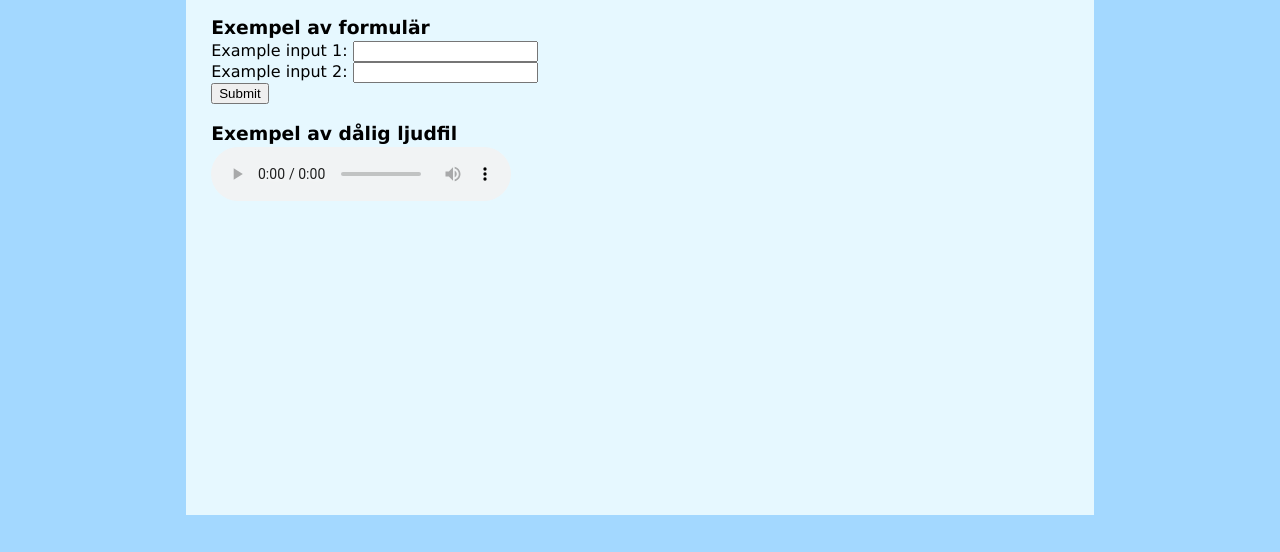
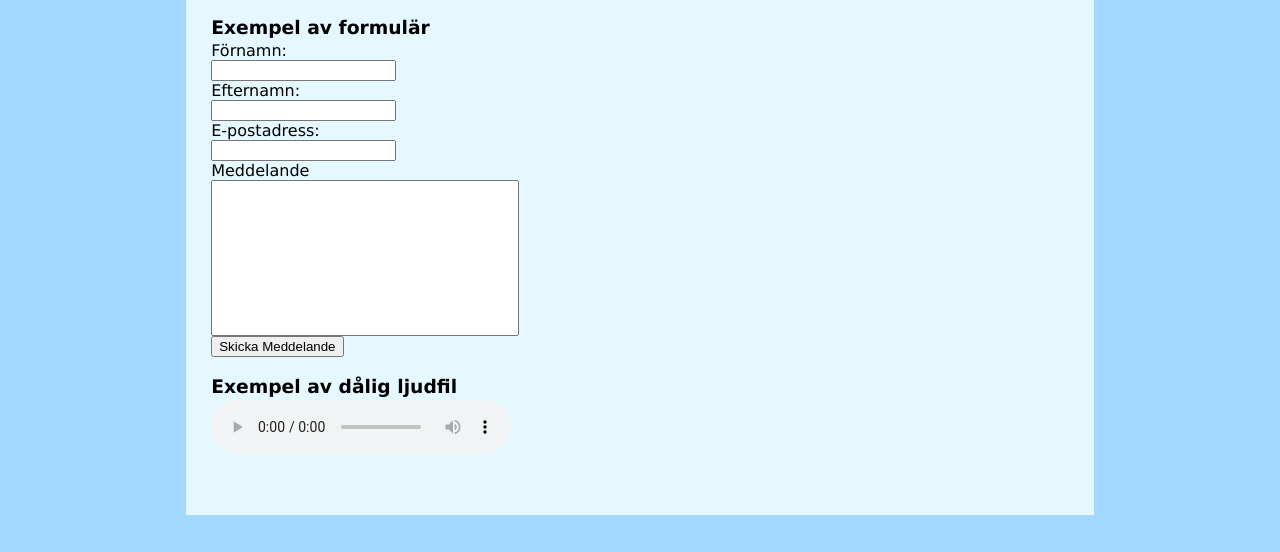
Before and after one commit to AniDemi/WebsiteAssignment, a plain HTML site: page extra.html in a window 1280 px wide. Shown: the part 248-800 px from the top of the page. Drawn offline with Linux system fonts and the light colour scheme.

Commit message:
fix example form

```diff
--- a/extra.html
+++ b/extra.html
@@ -26,11 +26,15 @@
   <div id="mainbody">
     <h3>Exempel av formulär</h3>
     <form action="extra.html">
-      <label for="example1">Example input 1:</label>
-      <input type="text" name="example1" id="example1"><br>
-      <label for="example2">Example input 2:</label>
-      <input type="text" name="example2" id="example2"><br>
-      <input type="submit" value="Submit">
+      <label for="fname">Förnamn:</label> <br>
+      <input type="text" name="fname" id="fname"><br>
+      <label for="lname">Efternamn:</label> <br>
+      <input type="text" name="lname" id="lname"><br>
+      <label for="epost">E-postadress:</label> <br>
+      <input type="text" name="epost" id="epost"><br>
+      <label for="message">Meddelande</label> <br>
+      <input type="text" name="message" id="message" style="height: 150px; width: 300px;"><br>
+      <input type="submit" value="Skicka Meddelande">
       <br><br>
 
     </form>
```
Also changed, not shown: index.html (+0 -1 lines).
